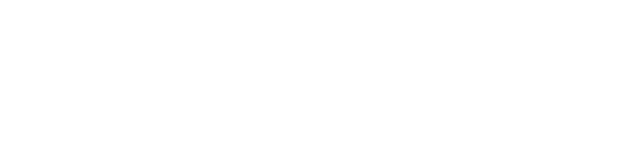
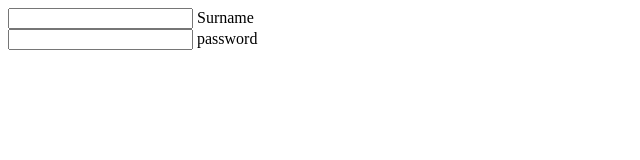
Before and after one commit to realamiit/Floating-input-Label, a plain HTML site: page index.html in a window 1280 px wide. Shown: the whole page, without its empty margins (0-640 px from the left). Drawn offline with Linux system fonts and the light colour scheme.

Commit message:
here we are done with HTML

```diff
--- a/index.html
+++ b/index.html
@@ -6,7 +6,14 @@
     <title>Floating-input-Label</title>
 </head>
 <body>
-
+    <div class="input-group">
+        <input type="text" required>
+        <label for="">Surname</label>
+    </div>
+    <div class="input-group">
+        <input type="password"required>
+        <label for="">password</label>
+    </div>
 
 </body>
 </html>
```
